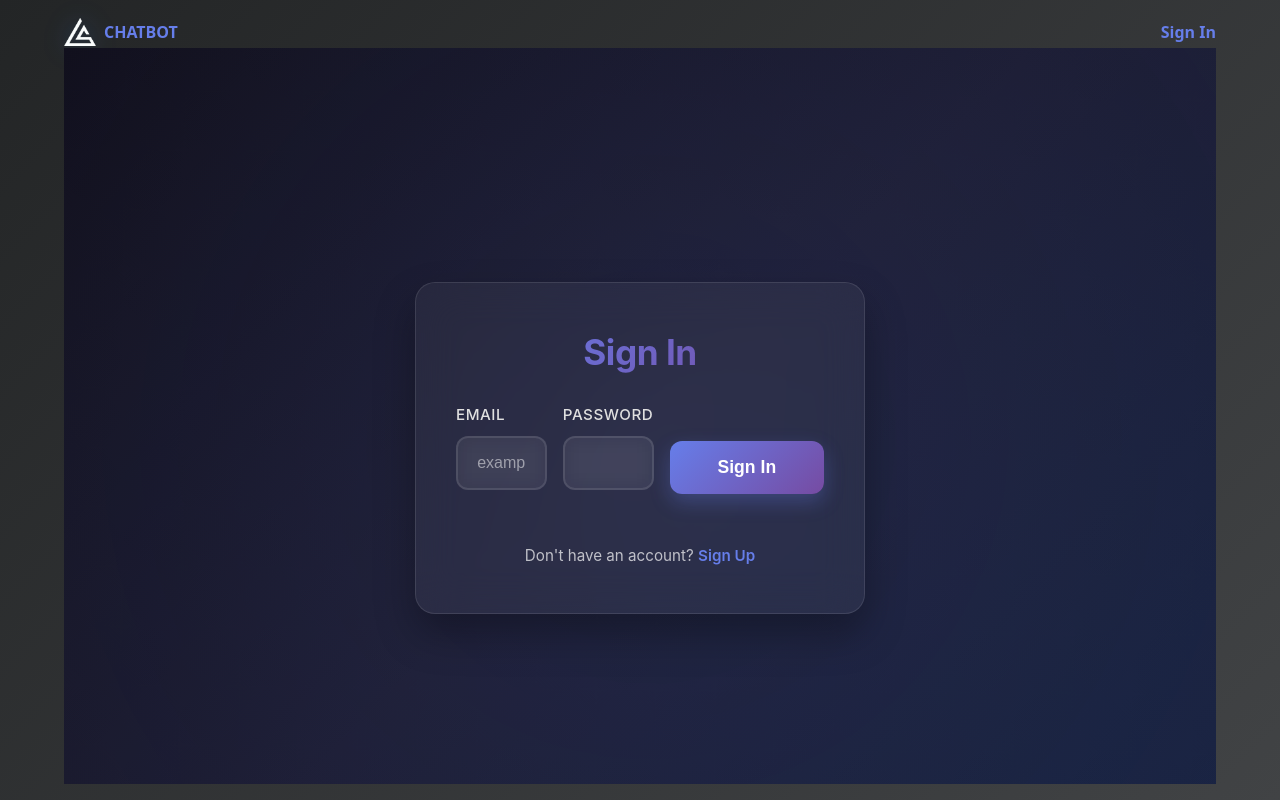
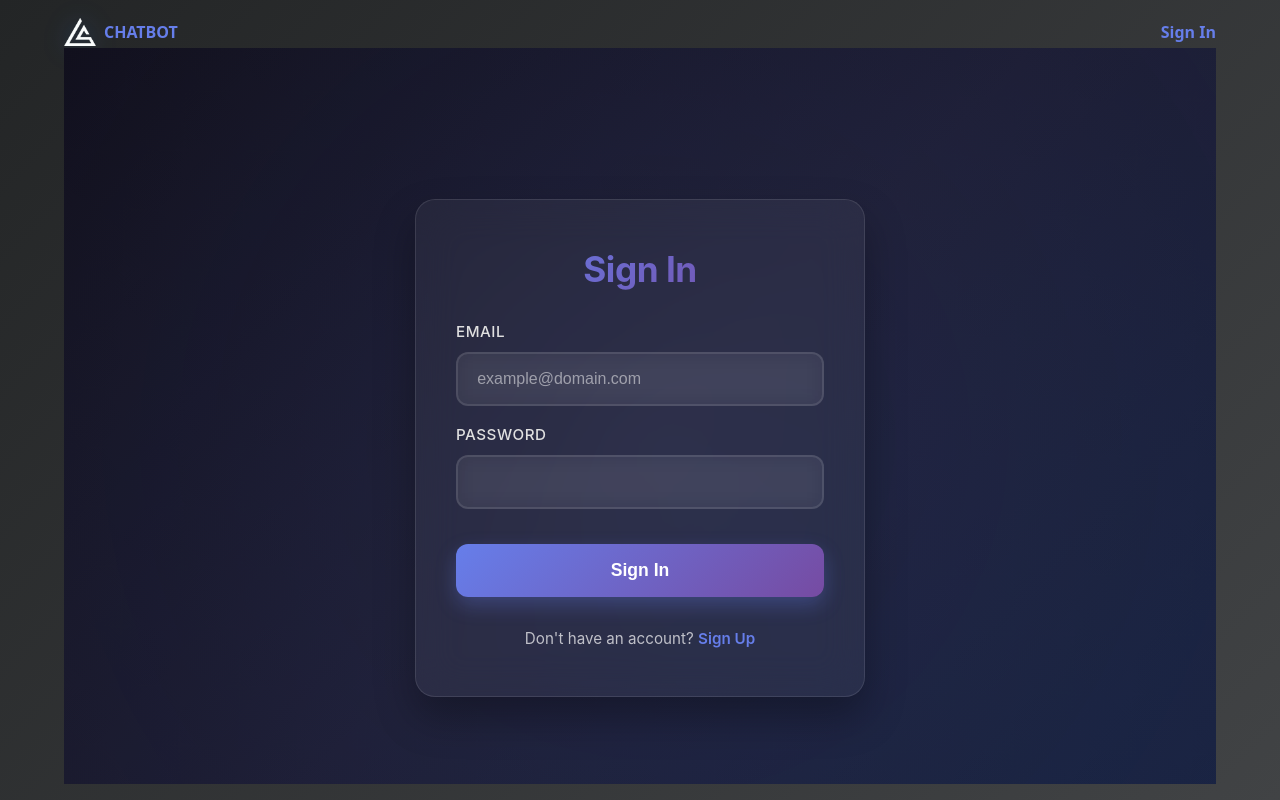
Before and after one commit to sarthakporwal/ChatBot, a React (Vite) app in the folder client/: page /sign-in in a window 1280 px wide. Built offline with nearby package versions, Linux system fonts and the light colour scheme; no server answers.

Commit message:
improvememnt

```diff
--- a/client/src/routes/signInPage/signInPage.css
+++ b/client/src/routes/signInPage/signInPage.css
@@ -69,9 +69,14 @@
   background-clip: text;
 }
 
+.form-container form {
+  display: flex;
+  flex-direction: column;
+  gap: 1.2rem;
+}
 .form-group {
-  margin-bottom: 1.5rem;
-  position: relative;
+  width: 100%;
+  display: block;
 }
 
 .form-group label {
--- a/client/src/routes/signUpPage/signUpPage.css
+++ b/client/src/routes/signUpPage/signUpPage.css
@@ -69,9 +69,14 @@
   background-clip: text;
 }
 
+.form-container form {
+  display: flex;
+  flex-direction: column;
+  gap: 1.2rem;
+}
 .form-group {
-  margin-bottom: 1.5rem;
-  position: relative;
+  width: 100%;
+  display: block;
 }
 
 .form-group label {
```
Also changed, not shown: 1 other file (tests, documents, lock files or other folders).
